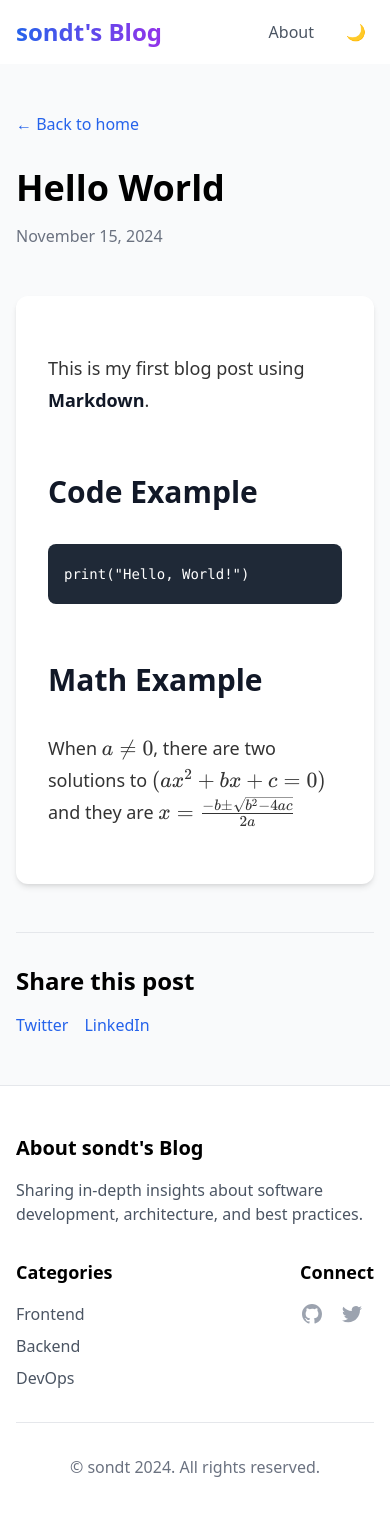
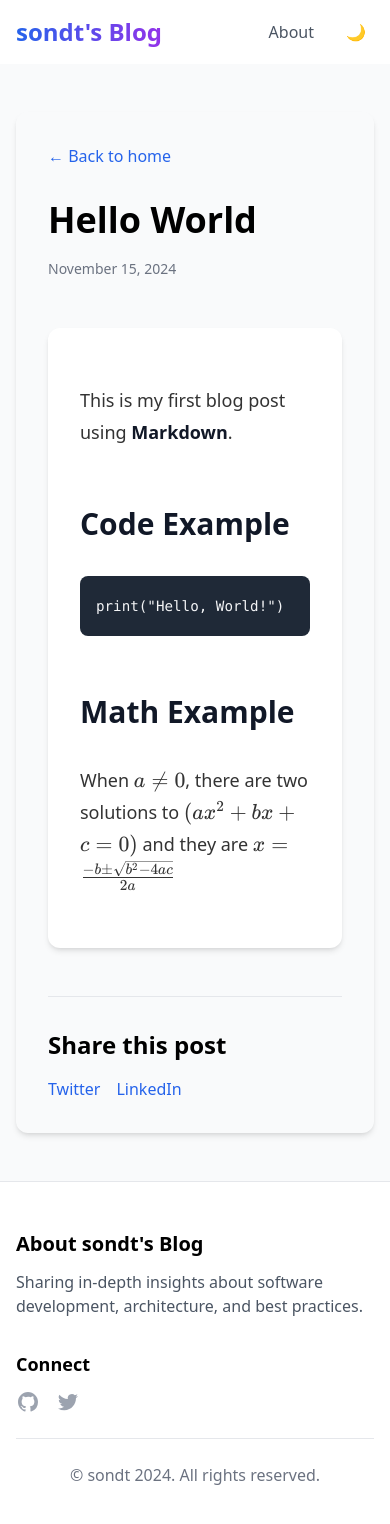
Before and after one commit to sondt1337/Tech-Blog, a Next.js app: page /posts/hello-world in a window 390 px wide. Shown: the top 1524 px of the page. Built offline with nearby package versions, Linux system fonts and the light colour scheme.

Commit message:
update dark mode (enhanced appearance - darker theme)

```diff
--- a/src/layouts/Layout.tsx
+++ b/src/layouts/Layout.tsx
@@ -65,7 +65,7 @@ export default function Layout({ children, title = 'Blog' }: LayoutProps) {
           </nav>
         </header>
 
-        <main className="flex-grow max-w-7xl mx-auto px-4 sm:px-6 lg:px-8 py-12">
+        <main className="flex-grow max-w-7xl mx-auto px-4 sm:px-6 lg:px-8 py-12 dark:text-gray-100">
           {children}
         </main>
       </div>
@@ -73,29 +73,21 @@ export default function Layout({ children, title = 'Blog' }: LayoutProps) {
       <footer className="bg-white dark:bg-gray-900 border-t dark:border-gray-800">
         <div className="max-w-7xl mx-auto py-12 px-4 sm:px-6 lg:px-8">
           <div className="grid grid-cols-1 md:grid-cols-4 gap-8">
-            <div className="col-span-2">
-              <h3 className="text-xl font-bold mb-4 dark:text-white">About sondt&apos;s Blog</h3>
-              <p className="text-gray-600 dark:text-gray-400">
+            <div className="col-span-3">
+              <h3 className="text-xl font-bold mb-3 dark:text-white">About sondt&apos;s Blog</h3>
+              <p className="text-gray-600 dark:text-gray-100">
                 Sharing in-depth insights about software development, architecture, and best practices.
               </p>
             </div>
             <div>
-              <h3 className="text-lg font-semibold mb-4 dark:text-white">Categories</h3>
-              <ul className="space-y-2">
-                <li><Link href="/categories/frontend" className="footer-link">Frontend</Link></li>
-                <li><Link href="/categories/backend" className="footer-link">Backend</Link></li>
-                <li><Link href="/categories/devops" className="footer-link">DevOps</Link></li>
-              </ul>
-            </div>
-            <div>
-              <h3 className="text-lg font-semibold mb-4 dark:text-white">Connect</h3>
-              <div className="flex space-x-4">
-                <a href="https://github.com" target="_blank" rel="noopener noreferrer" className="social-link">
+              <h3 className="text-lg font-semibold mb-3 dark:text-white">Connect</h3>
+              <div className="flex space-x-4 dark:text-gray-100">
+                <a href="https://github.com/sondt1337" target="_blank" rel="noopener noreferrer" className="social-link">
                   <svg className="w-6 h-6" fill="currentColor" viewBox="0 0 24 24" aria-hidden="true">
                     <path fillRule="evenodd" d="M12 2C6.477 2 2 6.484 2 12.017c0 4.425 2.865 8.18 6.839 9.504.5.092.682-.217.682-.483 0-.237-.008-.868-.013-1.703-2.782.605-3.369-1.343-3.369-1.343-.454-1.158-1.11-1.466-1.11-1.466-.908-.62.069-.608.069-.608 1.003.07 1.531 1.032 1.531 1.032.892 1.53 2.341 1.088 2.91.832.092-.647.35-1.088.636-1.338-2.22-.253-4.555-1.113-4.555-4.951 0-1.093.39-1.988 1.029-2.688-.103-.253-.446-1.272.098-2.65 0 0 .84-.27 2.75 1.026A9.564 9.564 0 0112 6.844c.85.004 1.705.115 2.504.337 1.909-1.296 2.747-1.027 2.747-1.027.546 1.379.202 2.398.1 2.651.64.7 1.028 1.595 1.028 2.688 0 3.848-2.339 4.695-4.566 4.943.359.309.678.92.678 1.855 0 1.338-.012 2.419-.012 2.747 0 .268.18.58.688.482A10.019 10.019 0 0022 12.017C22 6.484 17.522 2 12 2z" clipRule="evenodd" />
                   </svg>
                 </a>
-                <a href="https://twitter.com" target="_blank" rel="noopener noreferrer" className="social-link">
+                <a href="https://x.com/krixov" target="_blank" rel="noopener noreferrer" className="social-link">
                   <svg className="w-6 h-6" fill="currentColor" viewBox="0 0 24 24" aria-hidden="true">
                     <path d="M8.29 20.251c7.547 0 11.675-6.253 11.675-11.675 0-.178 0-.355-.012-.53A8.348 8.348 0 0022 5.92a8.19 8.19 0 01-2.357.646 4.118 4.118 0 001.804-2.27 8.224 8.224 0 01-2.605.996 4.107 4.107 0 00-6.993 3.743 11.65 11.65 0 01-8.457-4.287 4.106 4.106 0 001.27 5.477A4.072 4.072 0 012.8 9.713v.052a4.105 4.105 0 003.292 4.022 4.095 4.095 0 01-1.853.07 4.108 4.108 0 003.834 2.85A8.233 8.233 0 012 18.407a11.616 11.616 0 006.29 1.84" />
                   </svg>
@@ -103,7 +95,7 @@ export default function Layout({ children, title = 'Blog' }: LayoutProps) {
               </div>
             </div>
           </div>
-          <div className="mt-8 pt-8 border-t dark:border-gray-800 text-center text-gray-500 dark:text-gray-400">
+          <div className="mt-6 pt-6 border-t dark:border-gray-800 text-center text-gray-500 dark:text-gray-100">
             © <span id="copyright-holder"></span> {new Date().getFullYear()}. All rights reserved.
           </div>
         </div>
--- a/src/pages/index.tsx
+++ b/src/pages/index.tsx
@@ -7,8 +7,8 @@ export default function Home({ posts }: HomeProps) {
     <Layout title="Home">
       <div className="max-w-4xl mx-auto">
         <section className="mb-16">
-          <h1 className="text-4xl font-bold mb-4">Welcome to sondt&apos;s Blog</h1>
-          <p className="text-xl text-gray-600">
+          <h1 className="text-4xl font-bold mb-4 dark:text-white">Welcome to sondt&apos;s Blog</h1>
+          <p className="text-xl text-gray-600 dark:text-gray-100">
             Exploring the world of technology, one post at a time.
           </p>
         </section>
@@ -17,11 +17,11 @@ export default function Home({ posts }: HomeProps) {
           {posts.map((post) => (
             <article
               key={post.slug}
-              className="bg-white rounded-xl shadow-md overflow-hidden hover:shadow-xl transition duration-300"
+              className="bg-white dark:bg-gray-800 rounded-xl shadow-md overflow-hidden hover:shadow-xl transition duration-300"
             >
               <Link href={`/posts/${post.slug}`} className="block p-8">
                 <div className="mb-4">
-                <time className="text-sm text-gray-500">
+                <time className="text-sm text-gray-500 dark:text-gray-100">
                   {post.date ? new Date(post.date).toLocaleDateString('en-US', {
                     year: 'numeric',
                     month: 'long',
@@ -29,14 +29,14 @@ export default function Home({ posts }: HomeProps) {
                   }) : 'No date available'}
                 </time>
                 </div>
-                <h2 className="text-2xl font-bold mb-4 text-gray-900 hover:text-blue-600 transition">
+                <h2 className="text-2xl font-bold mb-4 text-gray-900 dark:text-white hover:text-blue-600 transition">
                   {post.title}
                 </h2>
                 {post.excerpt && (
-                  <p className="text-gray-600 mb-4">{post.excerpt}</p>
+                  <p className="text-gray-600 dark:text-gray-100 mb-4">{post.excerpt}</p>
                 )}
                 <div className="flex items-center">
-                  <span className="text-blue-600 hover:text-blue-800">
+                  <span className="text-blue-600 dark:text-blue-400 hover:text-blue-800">
                     Read more →
                   </span>
                 </div>
--- a/src/pages/posts/[slug].tsx
+++ b/src/pages/posts/[slug].tsx
@@ -30,13 +30,13 @@ export default function Post({ post }: PostProps) {
 
   return (
     <Layout title={post.title}>
-      <article className="max-w-4xl mx-auto">
-        <div className="mb-12">
-          <Link href="/" className="text-blue-600 hover:text-blue-800 mb-8 inline-block">
+      <article className="max-w-4xl mx-auto dark:bg-gray-800 rounded-xl shadow-md p-8">
+        <div className="mb-12 ">
+          <Link href="/" className="text-blue-600 hover:text-blue-800 mb-8 inline-block dark:text-blue-400 dark:hover:text-blue-600">
             ← Back to home
           </Link>
-          <h1 className="text-4xl font-bold mb-4">{post.title}</h1>
-          <time className="text-gray-500">
+          <h1 className="text-4xl font-bold mb-4 dark:text-white">{post.title}</h1>
+          <time className="text-gray-500 dark:text-gray-100 text-sm">
             {new Date(post.date).toLocaleDateString('en-US', {
               year: 'numeric',
               month: 'long',
@@ -45,15 +45,17 @@ export default function Post({ post }: PostProps) {
           </time>
         </div>
 
-        <div className="prose prose-lg prose-blue mx-auto bg-white rounded-xl shadow-md p-8">
+        <div className="prose prose-lg prose-blue mx-auto bg-white rounded-xl shadow-md p-8
+                dark:bg-gray-900 dark:text-gray-200 dark:shadow-lg dark:border dark:border-gray-700">
+
           <div dangerouslySetInnerHTML={{ __html: content }} />
         </div>
 
-        <div className="mt-12 pt-8 border-t">
-          <h3 className="text-2xl font-bold mb-4">Share this post</h3>
-          <div className="flex space-x-4">
-            <a href="#" className="text-blue-600 hover:text-blue-800">Twitter</a>
-            <a href="#" className="text-blue-600 hover:text-blue-800">LinkedIn</a>
+        <div className="mt-12 pt-8 border-t dark:border-gray-800">
+          <h3 className="text-2xl font-bold mb-4 dark:text-white">Share this post</h3>
+          <div className="flex space-x-4 dark:text-gray-100">
+            <a href="#" className="text-blue-600 hover:text-blue-800 dark:text-blue-400 dark:hover:text-blue-600">Twitter</a>
+            <a href="#" className="text-blue-600 hover:text-blue-800 dark:text-blue-400 dark:hover:text-blue-600">LinkedIn</a>
           </div>
         </div>
       </article>
--- a/src/styles/globals.css
+++ b/src/styles/globals.css
@@ -4,44 +4,66 @@
 
 @layer components {
   .nav-link {
-    @apply text-gray-600 dark:text-gray-300 hover:text-blue-600 dark:hover:text-blue-400 transition-colors;
+    @apply text-gray-600 hover:text-blue-600 transition-colors;
+  }
+  .dark .nav-link {
+    @apply text-gray-100 hover:text-blue-400;
   }
 
   .footer-link {
-    @apply text-gray-600 dark:text-gray-400 hover:text-blue-600 dark:hover:text-blue-400 transition-colors;
+    @apply text-gray-600 hover:text-blue-600 transition-colors;
+  }
+  .dark .footer-link {
+    @apply text-gray-100 hover:text-blue-400;
   }
 
   .social-link {
-    @apply text-gray-400 hover:text-blue-600 dark:hover:text-blue-400 transition-colors;
+    @apply text-gray-400 hover:text-blue-100 transition-colors;
+  }
+  .dark .social-link {
+    @apply hover:text-blue-400;
   }
 }
 
 .prose {
-  @apply dark:prose-invert prose-headings:scroll-mt-20;
+  @apply prose-headings:scroll-mt-20;
+}
+.dark .prose {
+  @apply prose-invert text-white;
 }
 
 .prose pre {
-  @apply bg-gray-800 dark:bg-black text-white p-4 rounded-lg my-4 overflow-x-auto;
+  @apply bg-gray-800 text-gray-100 p-4 rounded-lg my-4 overflow-x-auto;
 }
-
-.prose code {
-  @apply text-sm bg-gray-100 dark:bg-gray-800 px-1 py-0.5 rounded;
+.dark .prose pre {
+  @apply bg-gray-700 text-gray-200;
 }
-
 .prose pre code {
-  @apply bg-transparent p-0 text-white;
+  @apply bg-transparent p-0 text-gray-100;
+}
+.dark .prose pre code {
+  @apply bg-transparent text-gray-200;
 }
 
 .prose img {
-  @apply rounded-lg shadow-lg dark:shadow-gray-800 my-8;
+  @apply rounded-lg shadow-lg my-8;
+}
+.dark .prose img {
+  @apply shadow-gray-800;
 }
 
 .prose a {
-  @apply text-blue-600 dark:text-blue-400 no-underline hover:text-blue-800 dark:hover:text-blue-300;
+  @apply text-blue-600 no-underline hover:text-blue-800;
+}
+.dark .prose a {
+  @apply text-blue-400 hover:text-blue-300;
 }
 
 .prose blockquote {
-  @apply border-l-4 border-blue-500 dark:border-blue-400 pl-4 italic;
+  @apply border-l-4 border-blue-500 pl-4 italic;
+}
+.dark .prose blockquote {
+  @apply border-blue-400;
 }
 
 @keyframes fadeIn {
```
Also changed, not shown: 1 other file (tests, documents, lock files or other folders).
